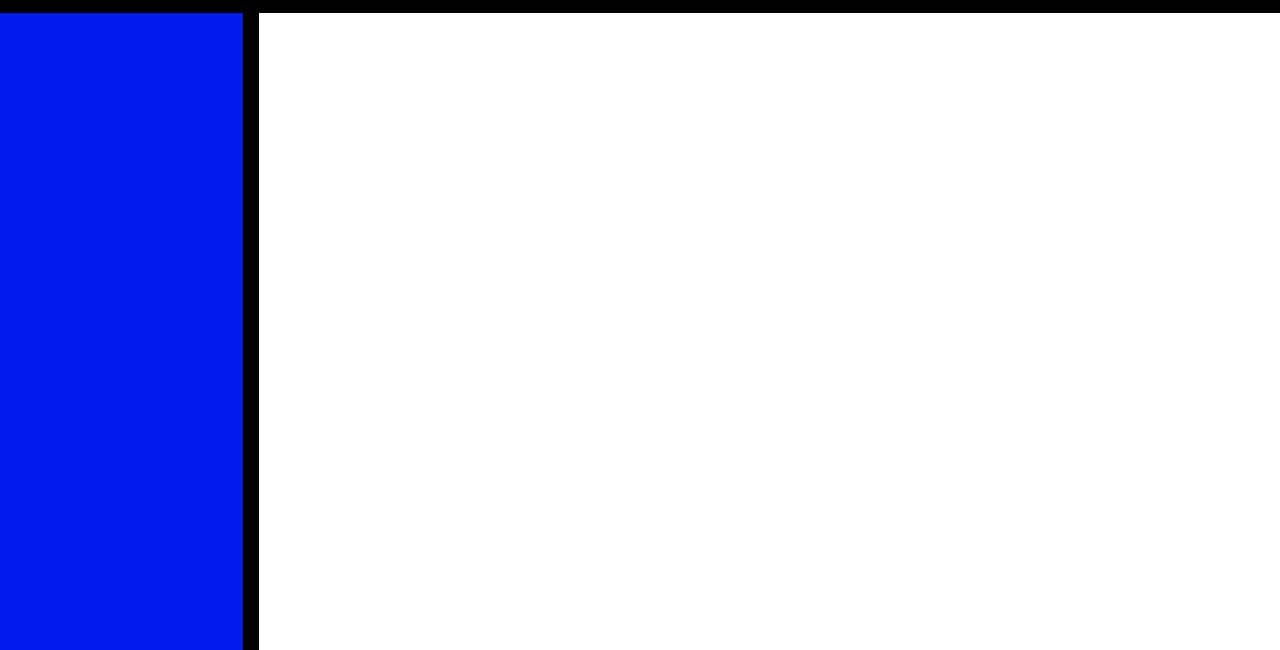
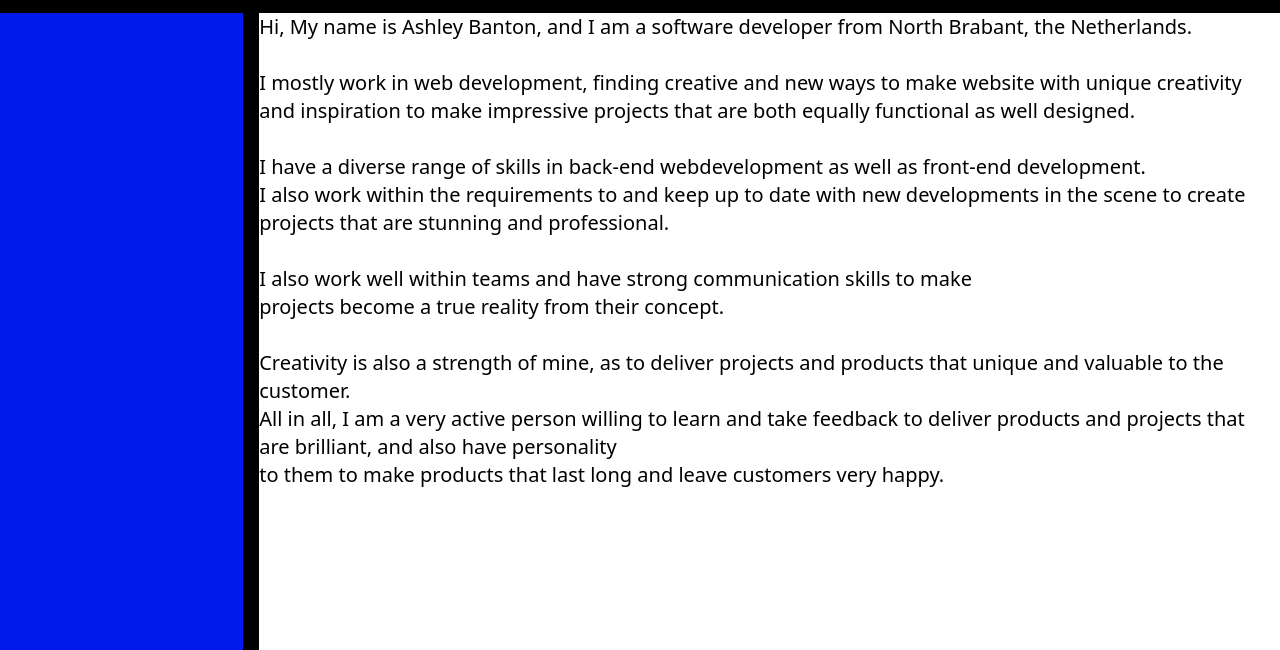
Before and after one commit to AshleyBanton/ashleybanton.github.io, a website: page src/about.html in a window 1280 px wide. Shown: the part 214-864 px from the top of the page. Drawn offline with nearby package versions, Linux system fonts and the light colour scheme.

Commit message:
Update about.html

```diff
--- a/src/about.html
+++ b/src/about.html
@@ -57,7 +57,7 @@
         </div>
         <div class="row-span-4 row-start-2 bg-[#0119EB] z-0" id="bottomrow"></div>
         <div class="col-span-4 row-span-4 row-start-2 bg-white z-0" id="leftrow">
-          <p></p>
+          <p class="text-xl">Hi, My name is Ashley Banton, and I am a software developer from North Brabant, the Netherlands. <br><br> I mostly work in web development, finding creative and new ways to make website with unique creativity <br> and inspiration to make impressive projects that are both equally functional as well designed.<br><br> I have a diverse range of skills in back-end webdevelopment as well as front-end development. <br> I also work within the requirements to and keep up to date with new developments in the scene to create projects that are stunning and professional. <br><br> I also work well within teams and have strong communication skills to make<br> projects become a true reality from their concept. <br><br> Creativity is also a strength of mine, as to deliver projects and products that unique and valuable to the customer. <br> All in all, I am a very active person willing to learn and take feedback to deliver products and projects that are brilliant, and also have personality <br> to them to make products that last long and leave customers very happy.</p>
         </div>
     </div>
 
```
